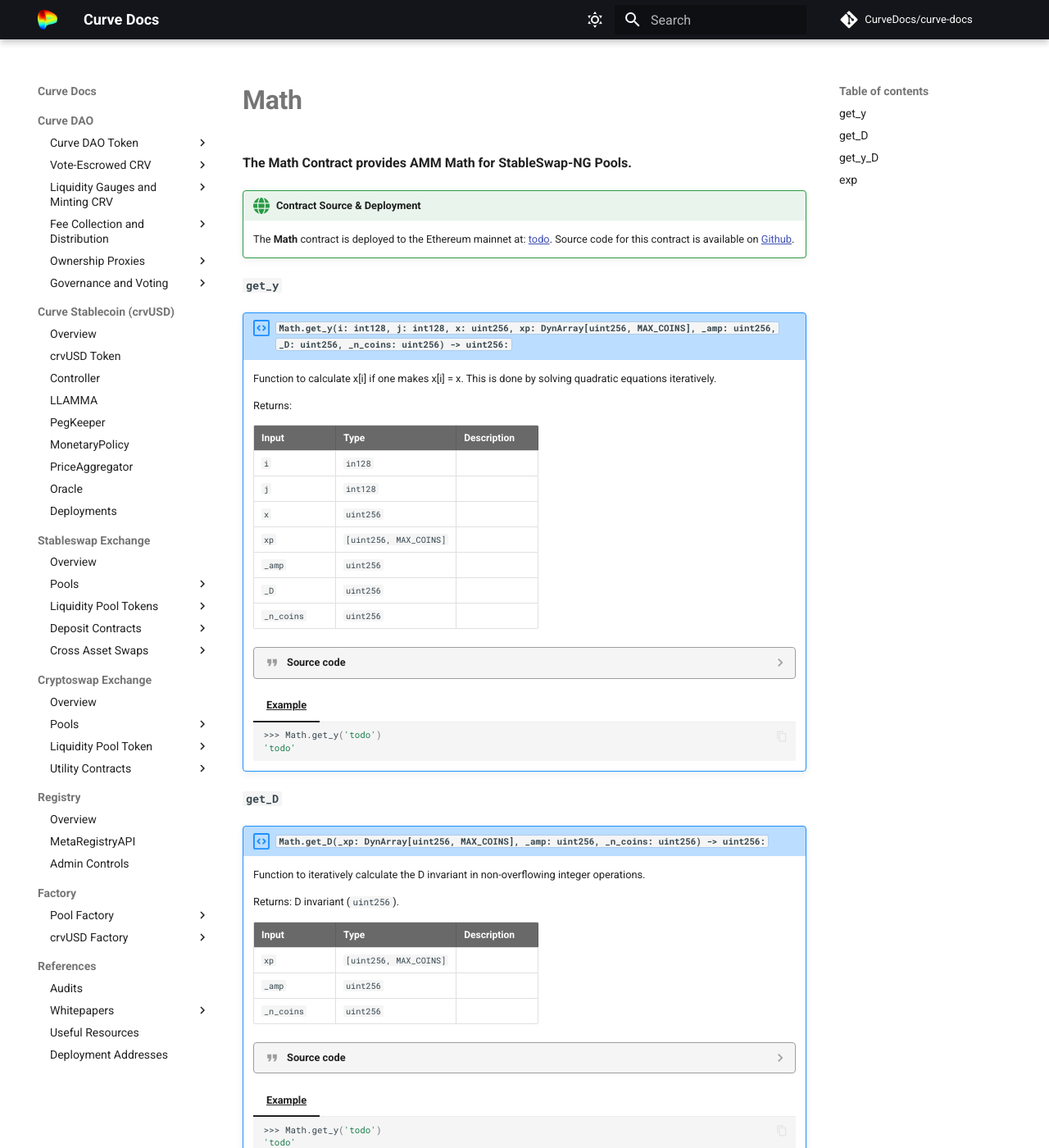
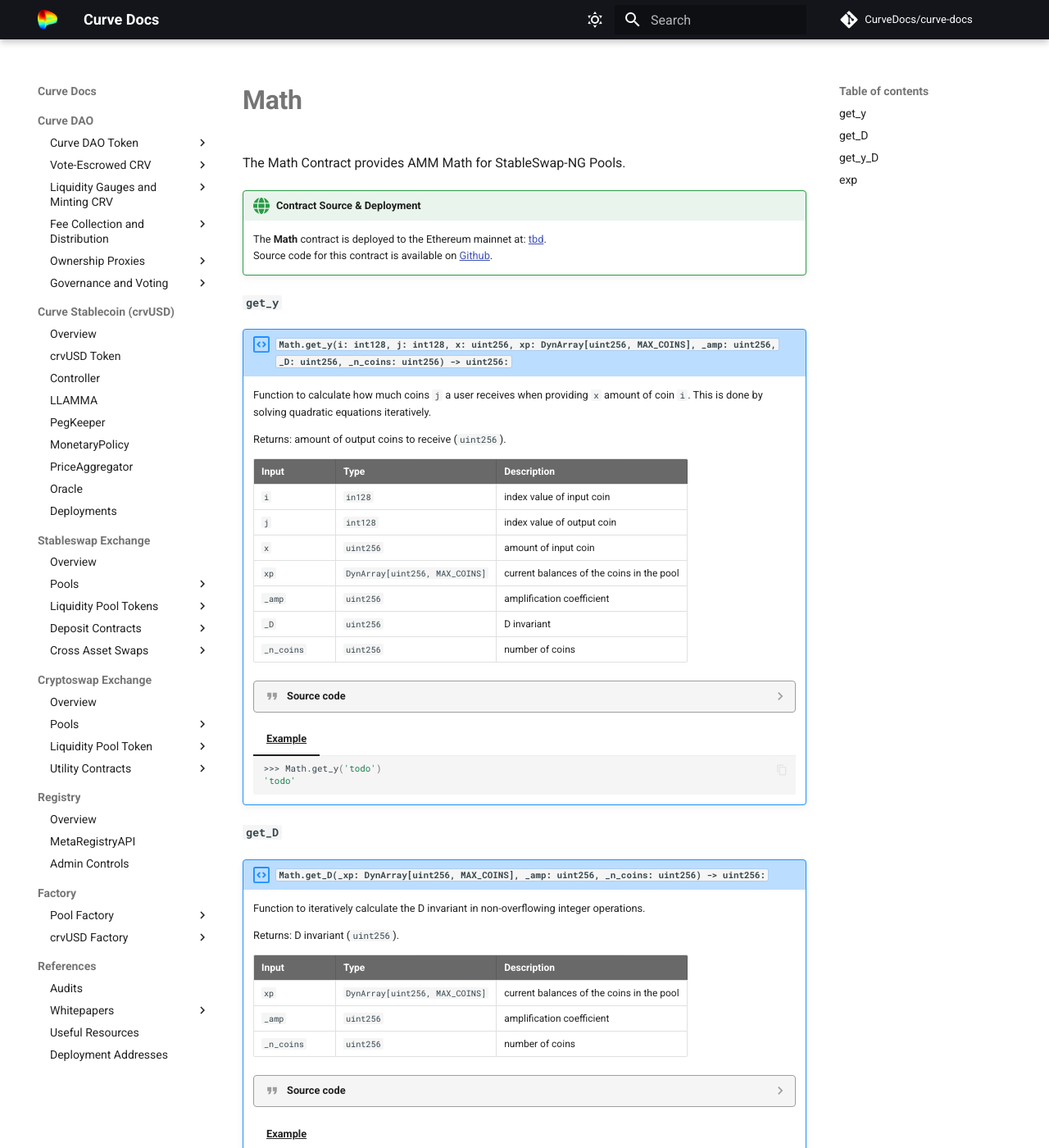
Before and after one commit to CurveDocs/curve-docs, an MkDocs documentation site: the page built from docs/stableswap-ng_exchange/utility_contracts/math.md, in a window 1280 px wide and 1400 px high. Shown: the whole window at 82% size. Built offline with MkDocs 1.6.1 and Material for MkDocs 9.7.7, drawn with Linux system fonts in a browser that asks for light colours; comment, search, counter and statistics services are not loaded; some of the changed text lies outside the part shown.

Commit message:
math contract

````diff
--- a/docs/stableswap-ng_exchange/utility_contracts/math.md
+++ b/docs/stableswap-ng_exchange/utility_contracts/math.md
@@ -1,30 +1,30 @@
-**The Math Contract provides AMM Math for StableSwap-NG Pools.**
+The Math Contract provides AMM Math for StableSwap-NG Pools.
 
 !!!deploy "Contract Source & Deployment"
-    The **Math** contract is deployed to the Ethereum mainnet at: [todo]().
+    The **Math** contract is deployed to the Ethereum mainnet at: [tbd]().
     Source code for this contract is available on [Github](https://github.com/curvefi/stableswap-ng/blob/bff1522b30819b7b240af17ccfb72b0effbf6c47/contracts/main/CurveStableSwapNGMath.vy).
 
 
 ### `get_y`
 !!! description "`Math.get_y(i: int128, j: int128, x: uint256, xp: DynArray[uint256, MAX_COINS], _amp: uint256, _D: uint256, _n_coins: uint256) -> uint256:`"
 
-    Function to calculate x[i] if one makes x[i] = x. This is done by solving quadratic equations iteratively.
+    Function to calculate how much coins `j` a user receives when providing `x` amount of coin `i`. This is done by solving quadratic equations iteratively.
 
-    Returns:
+    Returns: amount of output coins to receive (`uint256`).
 
     | Input      | Type   | Description |
     | ----------- | -------| ----|
-    | `i` |  `in128` |  |
-    | `j` |  `int128` |  |
-    | `x` |  `uint256` |  |
-    | `xp` |  `[uint256, MAX_COINS]` |  |
-    | `_amp` |  `uint256` |  |
-    | `_D` |  `uint256` |  |
-    | `_n_coins` |  `uint256` |  |
+    | `i` |  `in128` | index value of input coin |
+    | `j` |  `int128` | index value of output coin |
+    | `x` |  `uint256` | amount of input coin |
+    | `xp` |  `DynArray[uint256, MAX_COINS]` | current balances of the coins in the pool |
+    | `_amp` |  `uint256` | amplification coefficient |
+    | `_D` |  `uint256` | D invariant |
+    | `_n_coins` |  `uint256` | number of coins |
 
     ??? quote "Source code"
 
-        ```python hl_lines="1"
+        ```python
         MAX_COINS: constant(uint256) = 8
         MAX_COINS_128: constant(int128) = 8
         A_PRECISION: constant(uint256) = 100
@@ -119,13 +119,13 @@
 
     | Input      | Type   | Description |
     | ----------- | -------| ----|
-    | `xp` |  `[uint256, MAX_COINS]` |  |
-    | `_amp` |  `uint256` |  |
-    | `_n_coins` |  `uint256` |  |
+    | `xp` |  `DynArray[uint256, MAX_COINS]` | current balances of the coins in the pool |
+    | `_amp` |  `uint256` | amplification coefficient |
+    | `_n_coins` |  `uint256` | number of coins |
 
     ??? quote "Source code"
 
-        ```python hl_lines="3"
+        ```python
         @external
         @pure
         def get_D(
@@ -183,7 +183,7 @@
     === "Example"
 
         ```shell
-        >>> Math.get_y('todo')
+        >>> Math.get_D('todo')
         'todo'
         ```
 
@@ -191,21 +191,21 @@
 ### `get_y_D`
 !!! description "`Math.get_y_D(A: uint256, i: int128, xp: DynArray[uint256, MAX_COINS], D: uint256, _n_coins: uint256) -> uint256:`"
 
-    Function to calculate x[i] if one reduces D from being calculated for xp to D.
+    Function to calculate how much of coin `i` will be in the pool when invariant `D` decreases.
 
-    Returns:
+    Returns: balance of coin `i` (`uint256`).
 
     | Input      | Type   | Description |
     | ----------- | -------| ----|
-    | `A` |  `uint256` |  |
-    | `i` |  `int128` |  |
-    | `xp` |  `[uint256, MAX_COINS]` |  |
-    | `D` |  `uint256` |  |
-    | `_n_coins` |  `uint256` |  |
+    | `A` |  `uint256` | amplification coefficient |
+    | `i` |  `int128` | index value of coin |
+    | `xp` |  `DynArray[uint256, MAX_COINS]` | current balances of the coins in the pool |
+    | `_D` |  `uint256` | D invariant |
+    | `_n_coins` |  `uint256` | number of coins |
 
     ??? quote "Source code"
 
-        ```python hl_lines="3"
+        ```python
         @external
         @pure
         def get_y_D(
@@ -269,7 +269,7 @@
     === "Example"
 
         ```shell
-        >>> Math.get_y('todo')
+        >>> Math.get_y_D('todo')
         'todo'
         ```
 
@@ -288,7 +288,7 @@
 
     ??? quote "Source code"
 
-        ```python hl_lines="3"
+        ```python
         @external
         @pure
         def exp(x: int256) -> uint256:
@@ -363,6 +363,6 @@
     === "Example"
 
         ```shell
-        >>> Math.get_y('todo')
+        >>> Math.exp('todo')
         'todo'
         ```
````
